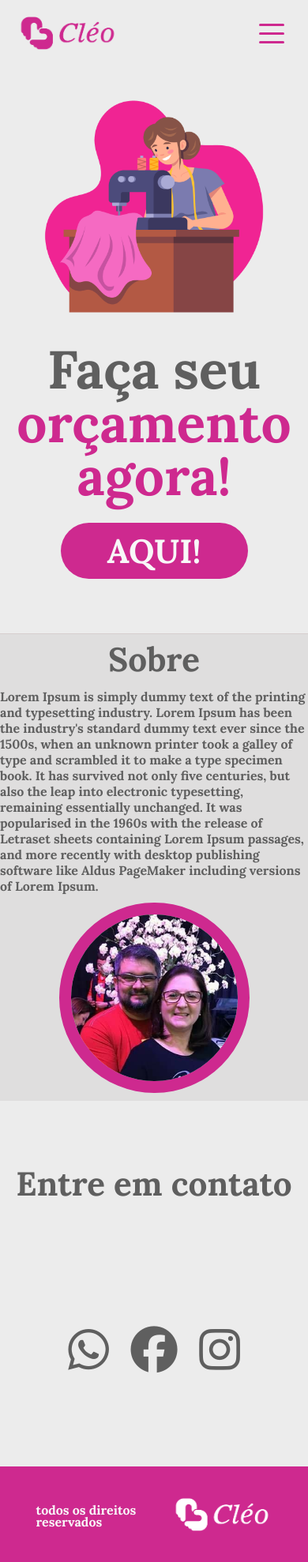
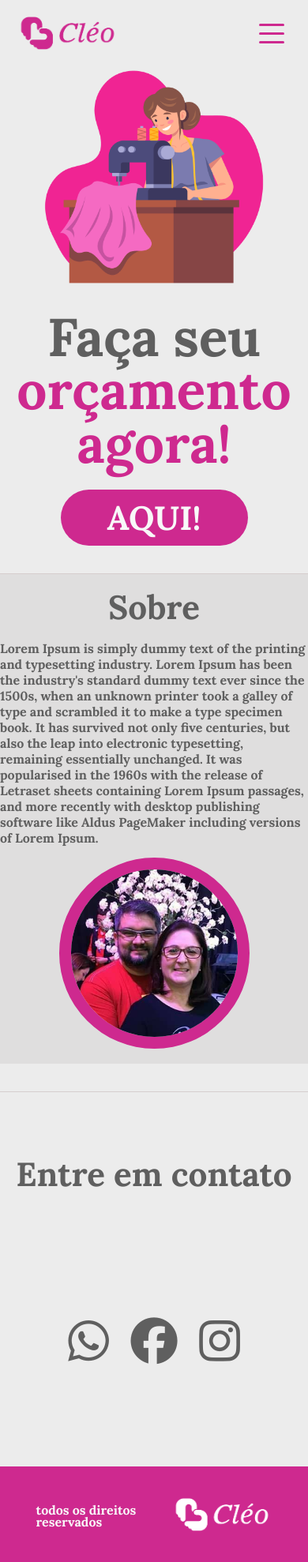
Before and after one commit to marconatt0/Nicolas-Marconatto-Machado, a plain HTML site: page index.html in a window 390 px wide. Shown: the whole page at 79% size. Before the commit the page ends 844 px from the top, so only its background shows below. Drawn offline with Linux system fonts and the light colour scheme.

Commit message:
:construction: Corrigido os espaçamentos das seções

```diff
--- a/index.html
+++ b/index.html
@@ -15,7 +15,7 @@
     <header>
 
         <nav>
-            <a class="logo" href="index.html">
+            <a id="logo" class="logo" href="index.html">
                 <img src="components/img/Cleo-aventais-pink.png">
             </a>
 
@@ -28,7 +28,7 @@
             </div>
 
             <ul class="nav-list">
-                <li><a id="#logo">Início</a></li>
+                <li><a href="#logo">Início</a></li>
                 <li><a id="#h2">Contato</a></li>
                 <li><a id="sobre.html">Sobre</a></li>
             </ul>
@@ -55,29 +55,6 @@
                 <img src="components/img/Mulher-costurando.png">
             </article>
         </section>
-
-        <section class="contato">
-            <h2>Entre em contato</h2>
-
-            <div class="redes">
-
-                <a class="whats2" href="#">
-                    <i class="fa-brands fa-whatsapp"></i>
-                </a>
-
-                <a class="face" href="#">
-                    <i class="fa-brands fa-facebook"></i>
-                </a>
-
-                <a class="insta" href="#">
-                    <i class="fa-brands fa-instagram"></i>
-                </a>
-            </div>
-
-
-
-        </section>
-
         <section class="sobre">
             <h3>Sobre</h3>
 
@@ -87,6 +64,20 @@
                 <img src="components/img/cleo-perfil.jpg">
             </div>
         </section>
+        <section class="contato">
+          <h2>Entre em contato</h2>
+          <div class="redes">
+              <a class="whats2" href="#">
+                <i class="fa-brands fa-whatsapp"></i>
+              </a>
+              <a class="face" href="#">
+                <i class="fa-brands fa-facebook"></i>
+              </a>
+              <a class="insta" href="#">
+                <i class="fa-brands fa-instagram"></i>
+              </a>
+          </div>
+      </section>
     </main>
 
     <footer class="footer">
--- a/style/media.css
+++ b/style/media.css
@@ -1,6 +1,6 @@
 @media screen and (max-width: 760px) {
     body, header{
-        position: fixed;
+        /* position: fixed; */
         box-sizing: border-box;
         width: 100%;
         overflow-x: hidden;
@@ -11,7 +11,7 @@
 
     .home{
         flex-direction: column-reverse;
-        position: relative;
+        padding-top: 30px;
         display: flex;
         justify-content: center;
         align-items: center;
@@ -60,7 +60,10 @@
         margin-left: 0;
         opacity: 0;
         border-bottom: 1px solid #b12179;
-        padding: 5px 10px
+        padding: 5px 10px;
+        width: 75%;
+        display: flex;
+        justify-content: center;
     }
 
     .nav-list a{
--- a/style/style.css
+++ b/style/style.css
@@ -19,6 +19,12 @@ nav{
     height: 10vh;
     width: 100%;
     z-index: 1;
+}
+
+main {
+    display: flex;
+    flex-direction: column;
+    gap: 35px;
 }
 
 .box-white{
@@ -82,7 +88,6 @@ a{
 /*--home--*/
 
 .home{
-    position: absolute;
     display: flex;
     background-color: rgb(236, 236, 236);
     flex-direction: row;
@@ -104,7 +109,8 @@ span{
 
 article img{
     width: 75vh;
-    margin-top: -4vh;
+    margin-top: 25px;
+    display: block;
 }
 
 .whats{
@@ -129,7 +135,6 @@ article img{
 /*--contato--*/
 
 .contato{
-    position: absolute;
     display: flex;
     justify-content: space-around;
     align-items: center;
@@ -138,7 +143,6 @@ article img{
     border-top: 1px solid #d6cece;
     width: 100%;
     height: 50vh;
-    top: 165.1vh;
 }
 
 h2{
@@ -163,7 +167,6 @@ i{
 /*--sobre--*/
 
 .sobre{
-    position: absolute;
     display: flex;
     justify-content: space-around;
     align-items: center;
@@ -171,8 +174,8 @@ i{
     background-color: rgb(223, 222, 222);
     border-top: 1px solid #d6cece;
     width: 100%;
-    height: 70vh;
-    top: 95vh;
+    gap: 15px;
+    padding: 15px 0;
 }
 
 h3{
```
